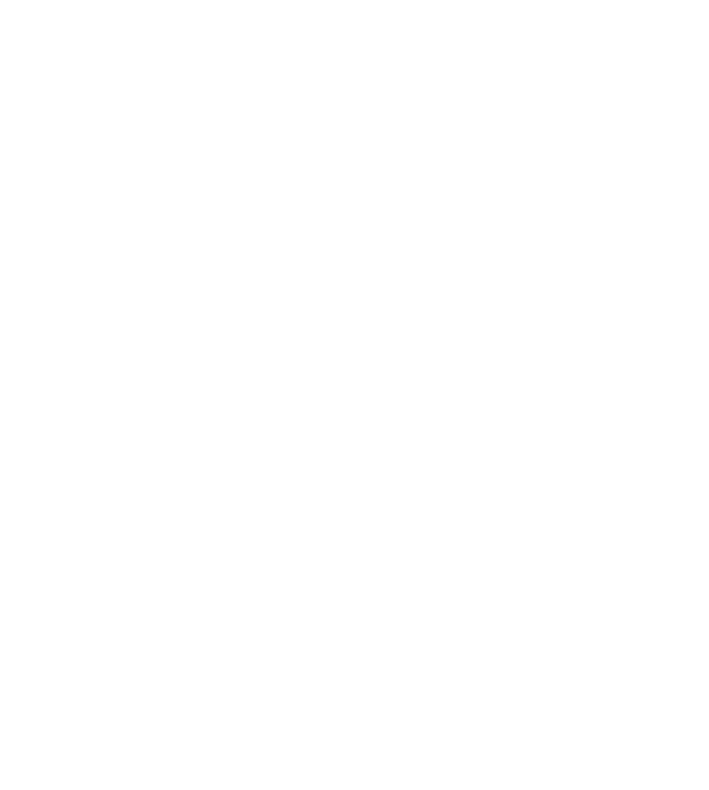
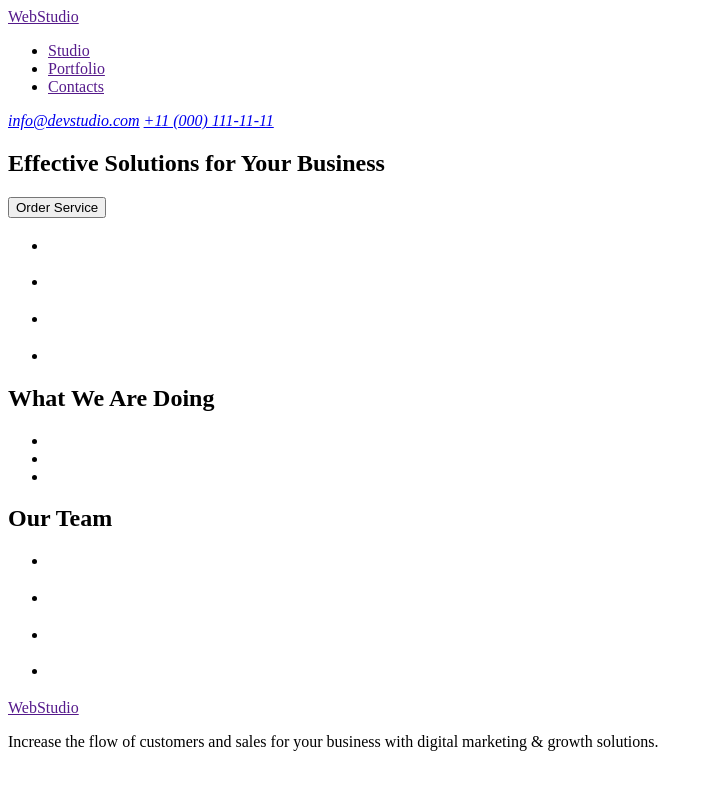
Before and after one commit to Mykyta-Ushakow/goit-homework-01, a plain HTML site: page index.html in a window 1280 px wide. Shown: the whole page, without its empty margins (0-709 px from the left). Drawn offline with Linux system fonts and the light colour scheme.

Commit message:
Expanded structure

```diff
--- a/index.html
+++ b/index.html
@@ -10,14 +10,89 @@
 </head>
 
 <body>
-    <header>
+    <header> <!-- Finish the Navigation, set links and tags to sections in body -->
+        <a href="">WebStudio</a>
 
+        <nav> <!-- Finish the Navigation, set tags to sections below -->
+            <ul>
+                <li><a href="">Studio</a></li>
+                <li><a href="">Portfolio</a></li>
+                <li><a href="">Contacts</a></li>
+            </ul>
+        </nav>
+        <address> <!--Looks finished, but still doubles check-->
+            <a href="mailto:info@devstudio.com">info@devstudio.com</a>
+            <a href="tel:+110001111111">+11 (000) 111-11-11</a>
+        </address>
     </header>
-    <main>
+
+    <main> <!-- Finish sections, add text and images-->
+
+        <section> <!--Looks finished, but still doubles check-->
+            <h1> Effective Solutions for Your Business </h1>
+            <button type="button"> Order Service </button>
+        </section>
+        <section> <!-- Add text and headers -->
+            <h2 hidden> Our Values </h2>
+            <ul>
+                <li>
+                    <h3></h3>
+                    <p></p>
+                </li>
+                <li>
+                    <h3></h3>
+                    <p></p>
+                </li>
+                <li>
+                    <h3></h3>
+                    <p></p>
+                </li>
+                <li>
+                    <h3></h3>
+                    <p></p>
+                </li>
+
+            </ul>
+        </section>
+        <section> <!-- List of progressive JPEGs, don't forget width -->
+            <h2>What We Are Doing</h2>
+            <ul>
+                <li><img></li>
+                <li><img></li>
+                <li><img></li>
+            </ul>
+        </section>
+        <section> <!-- List of progressive JPEGs + h3's and p's, don't forget width-->
+            <h2>Our Team</h2>
+            <ul>
+                <li>
+                    <img>
+                    <h3></h3>
+                    <p></p>
+                </li>
+                <li>
+                    <img>
+                    <h3></h3>
+                    <p></p>
+                </li>
+                <li>
+                    <img>
+                    <h3></h3>
+                    <p></p>
+                </li>
+                <li>
+                    <img>
+                    <h3></h3>
+                    <p></p>
+                </li>
+            </ul>
+        </section>
 
     </main>
-    <footer>
 
+    <footer> <!--Looks finished, but still doubles check-->
+        <a href="">WebStudio</a>
+        <p>Increase the flow of customers and sales for your business with digital marketing & growth solutions.</p>
     </footer>
 </body>
 
```
